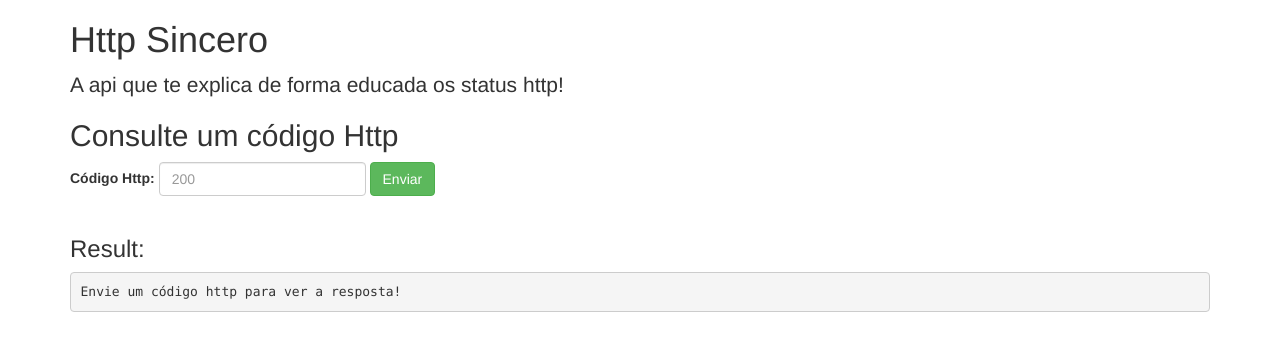
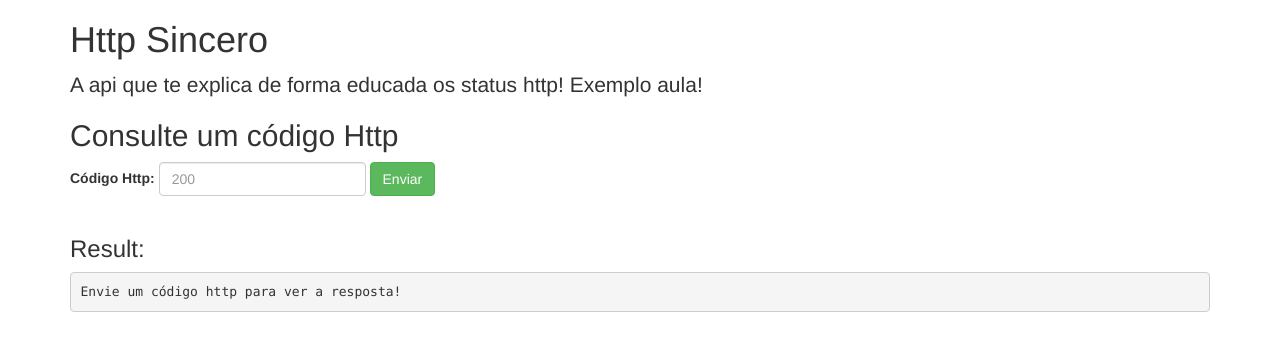
Before and after one commit to RafaelMarotta/http-sincero, a website: page public/index.html in a window 1280 px wide. Drawn offline with nearby package versions, Linux system fonts and the light colour scheme.

Commit message:
Exemplo aula

```diff
--- a/public/index.html
+++ b/public/index.html
@@ -19,6 +19,7 @@
         <h1>Http Sincero</h1>
         <p class="lead">
           A api que te explica de forma educada os status http!
+          Exemplo aula!
         </p>
 
         <h2>Consulte um código Http</h2>
```
Also changed, not shown: 1 other file.
